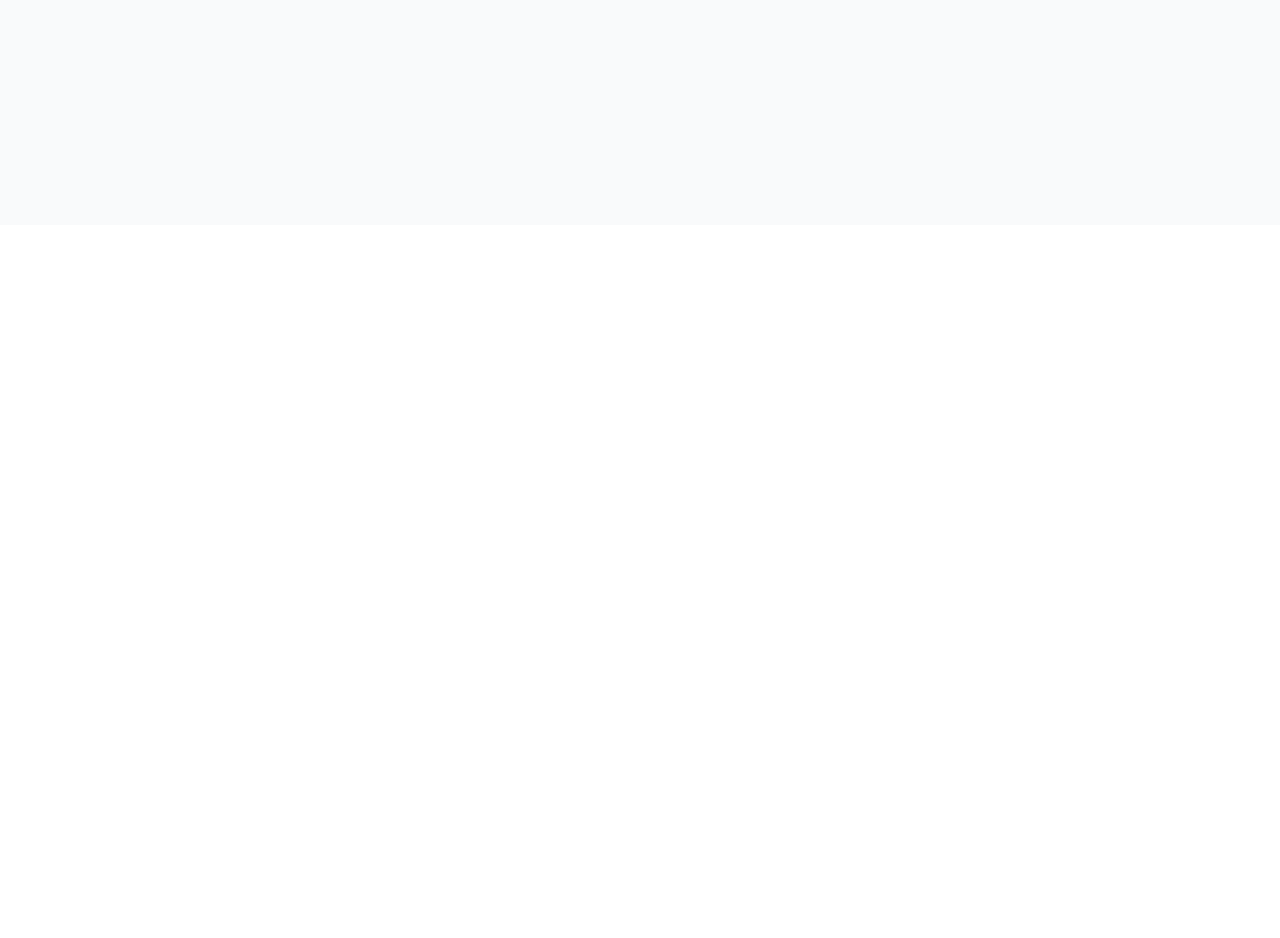
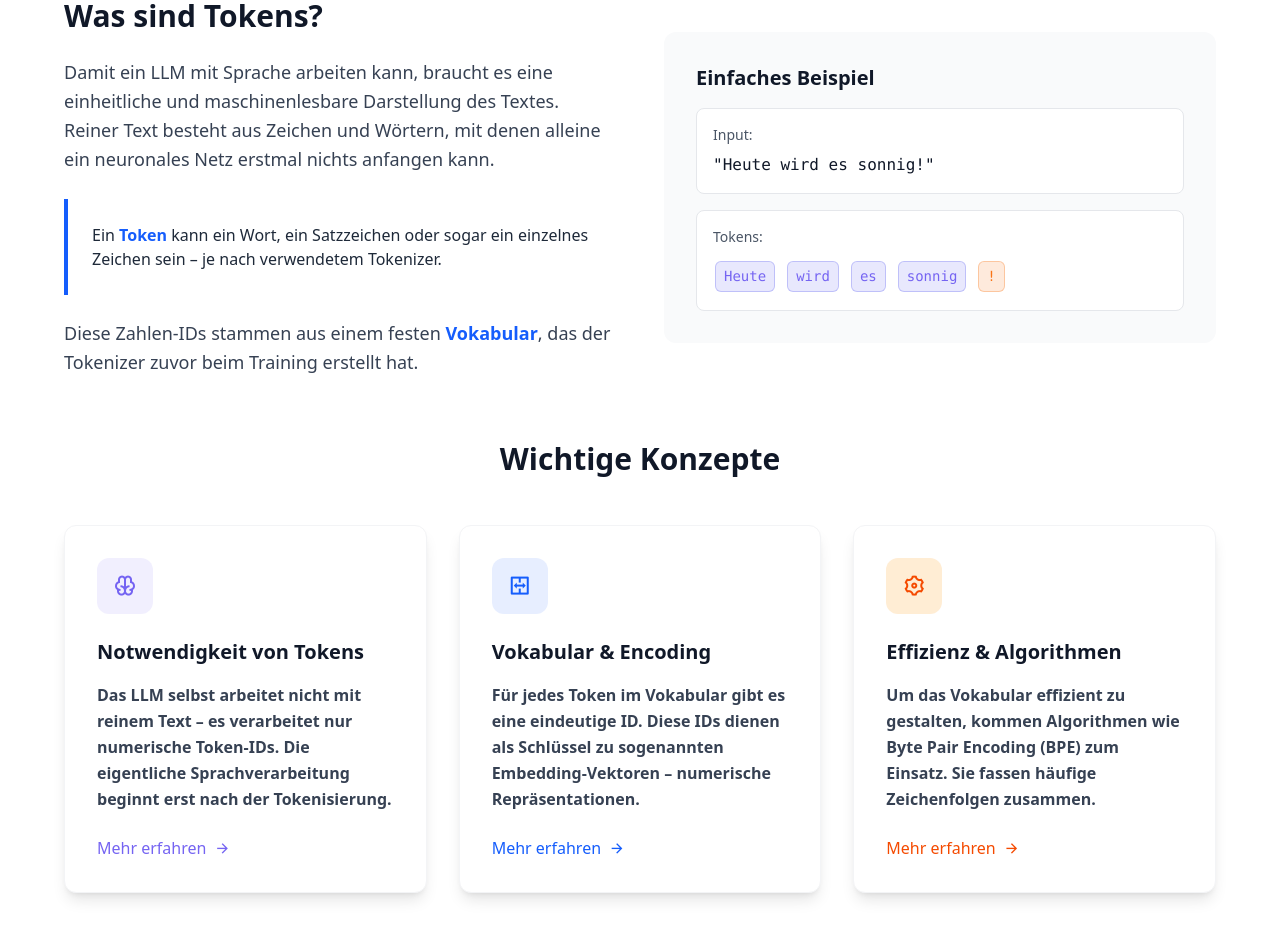
Before and after one commit to TNattermann/weiss-die-ki-dass-sie-nichts-weiss-frontend, a React (Vite) app: page /tokeninfo in a window 1280 px wide. Shown: the part 640-1578 px from the top of the page. Before the commit the page ends 865 px from the top, so only its background shows below. Built offline with nearby package versions, Linux system fonts and the light colour scheme.

Commit message:
info setup

```diff
--- /dev/null
+++ b/src/components/EducationalContent.tsx
@@ -0,0 +1,88 @@
+export default function EducationalContent() {
+  return (
+    <section className="py-16 px-6 bg-white" id="educational-content">
+      <div className="max-w-6xl mx-auto">
+        <div className="grid grid-cols-1 lg:grid-cols-2 gap-12 items-center mb-16">
+          <div>
+            <h2 className="text-3xl font-bold text-gray-900 mb-6">Was sind Tokens?</h2>
+            <p className="text-lg text-gray-700 mb-6 leading-relaxed">
+              Damit ein LLM mit Sprache arbeiten kann, braucht es eine einheitliche und maschinenlesbare Darstellung des Textes.
+              Reiner Text besteht aus Zeichen und Wörtern, mit denen alleine ein neuronales Netz erstmal nichts anfangen kann.
+            </p>
+            <div className="bg-primary/5 border-l-4 text-secondary p-6 rounded-r-lg mb-6">
+              <p className="text-gray-800 font-medium">
+                Ein <strong className="text-secondary">Token</strong> kann ein Wort, ein Satzzeichen oder sogar ein einzelnes Zeichen sein – je nach verwendetem Tokenizer.
+              </p>
+            </div>
+            <p className="text-lg text-gray-700 leading-relaxed">
+              Diese Zahlen-IDs stammen aus einem festen <span className="font-semibold text-secondary">Vokabular</span>, das der Tokenizer zuvor beim Training erstellt hat.
+            </p>
+          </div>
+          <div className="bg-gray-50 p-8 rounded-xl">
+            <h3 className="text-xl font-semibold text-gray-900 mb-4">Einfaches Beispiel</h3>
+            <div className="bg-white p-4 rounded-lg border border-gray-200 mb-4">
+              <p className="text-sm text-gray-600 mb-2">Input:</p>
+              <p className="font-mono text-gray-900">"Heute wird es sonnig!"</p>
+            </div>
+            <div className="bg-white p-4 rounded-lg border border-gray-200">
+              <p className="text-sm text-gray-600 mb-3">Tokens:</p>
+              <div className="flex flex-wrap gap-2">
+                <span className="token token-word">Heute</span>
+                <span className="token token-word">wird</span>
+                <span className="token token-word">es</span>
+                <span className="token token-word">sonnig</span>
+                <span className="token token-special">!</span>
+              </div>
+            </div>
+          </div>
+        </div>
+
+        <h2 className="text-3xl font-bold text-gray-900 mb-12 text-center">Wichtige Konzepte</h2>
+        <div className="grid grid-cols-1 md:grid-cols-3 gap-8 mb-16">
+          <div className="bg-white rounded-xl shadow-lg p-8 hover:shadow-xl transition-all duration-300 border border-gray-100 flex flex-col">
+            <div className="w-14 h-14 flex items-center justify-center bg-tertiary/10 rounded-xl mb-6">
+              <i className="ri-brain-line text-tertiary text-2xl"></i>
+            </div>
+            <h3 className="text-xl font-bold text-gray-900 mb-4">Notwendigkeit von Tokens</h3>
+            <p className="text-gray-700 font-semibold mb-6 leading-relaxed flex-grow">
+              Das LLM selbst arbeitet nicht mit reinem Text – es verarbeitet nur numerische Token-IDs.
+              Die eigentliche Sprachverarbeitung beginnt erst nach der Tokenisierung.
+            </p>
+            <button className="text-tertiary font-medium flex items-center hover:text-tertiary/80 transition-colors mt-auto">
+              Mehr erfahren
+              <i className="ri-arrow-right-line ml-2"></i>
+            </button>
+          </div>
+          <div className="bg-white rounded-xl shadow-lg p-8 hover:shadow-xl transition-all duration-300 border border-gray-100 flex flex-col">
+            <div className="w-14 h-14 flex items-center justify-center bg-secondary/10 rounded-xl mb-6">
+              <i className="ri-split-cells-horizontal text-secondary text-2xl"></i>
+            </div>
+            <h3 className="text-xl font-bold text-gray-900 mb-4">Vokabular & Encoding</h3>
+            <p className="text-gray-700 font-semibold mb-6 leading-relaxed flex-grow">
+              Für jedes Token im Vokabular gibt es eine eindeutige ID. Diese IDs dienen als Schlüssel zu
+              sogenannten Embedding-Vektoren – numerische Repräsentationen.
+            </p>
+            <button className="text-secondary font-medium flex items-center hover:text-secondary/80 transition-colors mt-auto">
+              Mehr erfahren
+              <i className="ri-arrow-right-line ml-2"></i>
+            </button>
+          </div>
+          <div className="bg-white rounded-xl shadow-lg p-8 hover:shadow-xl transition-all duration-300 border border-gray-100 flex flex-col">
+            <div className="w-14 h-14 flex items-center justify-center bg-orange-100 rounded-xl mb-6">
+              <i className="ri-settings-3-line text-orange-600 text-2xl"></i>
+            </div>
+            <h3 className="text-xl font-bold text-gray-900 mb-4">Effizienz & Algorithmen</h3>
+            <p className="text-gray-700 font-semibold mb-6 leading-relaxed flex-grow">
+              Um das Vokabular effizient zu gestalten, kommen Algorithmen wie
+              Byte Pair Encoding (BPE) zum Einsatz. Sie fassen häufige Zeichenfolgen zusammen.
+            </p>
+            <button className="text-orange-600 font-medium flex items-center hover:text-orange-500 transition-colors mt-auto">
+              Mehr erfahren
+              <i className="ri-arrow-right-line ml-2"></i>
+            </button>
+          </div>
+        </div>
+      </div>
+    </section>
+  );
+}
--- a/src/index.css
+++ b/src/index.css
@@ -7,6 +7,7 @@ body {
 
 @theme {
   --color-secondary: oklch(54.6% 0.245 262.881);
+  --color-tertiary: hsl(247, 84%, 67%);
 }
 
 .neural-bg {
@@ -15,3 +16,39 @@ body {
   radial-gradient(circle at 40% 70%, rgba(99, 102, 241, 0.06) 0%, transparent 25%),
   radial-gradient(circle at 70% 90%, rgba(139, 92, 246, 0.06) 0%, transparent 25%);
 }
+
+.token {
+  display: inline-block;
+  padding: 4px 8px;
+  margin: 2px;
+  border-radius: 6px;
+  font-family: 'SF Mono', 'Monaco', 'Inconsolata', 'Fira Code', monospace;
+  font-size: 14px;
+  font-weight: 500;
+  transition: all 0.3s ease;
+}
+
+.token-word {
+  background-color: rgba(99, 102, 241, 0.15);
+  color: hsl(247, 84%, 67%);
+  border: 1px solid rgba(99, 102, 241, 0.3);
+}
+
+.token-subword {
+  background-color: rgba(139, 92, 246, 0.15);
+  color: hsl(267, 73%, 66%);
+  border: 1px solid rgba(139, 92, 246, 0.3);
+}
+
+.token-special {
+  background-color: rgba(249, 115, 22, 0.15);
+  color: hsl(25, 95%, 53%);
+  border: 1px solid rgba(249, 115, 22, 0.3);
+}
+
+.token-id {
+  background-color: rgba(34, 197, 94, 0.15);
+  color: hsl(142, 71%, 45%);
+  border: 1px solid rgba(34, 197, 94, 0.3);
+  font-weight: 600;
+}
--- a/src/pages/tokenInfo/TokenInfo.tsx
+++ b/src/pages/tokenInfo/TokenInfo.tsx
@@ -1,10 +1,12 @@
 import HeroSection from "../../components/HeroSection.tsx";
+import EducationalContent from "../../components/EducationalContent.tsx";
 
 
 function TokenInfo() {
     return (
         <div className="bg-gray-50 min-h-screen">
             <HeroSection />
+            <EducationalContent />
         </div>
     );
 }
```
